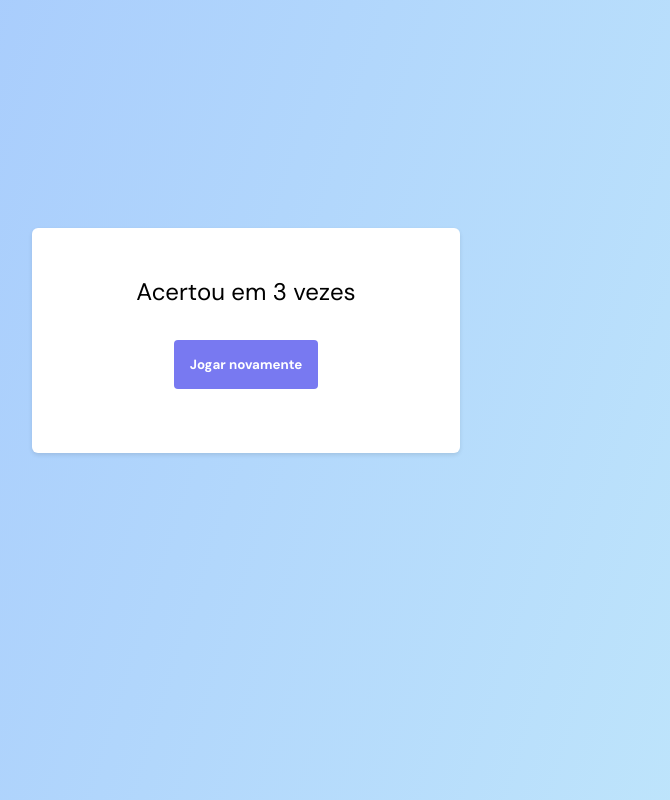
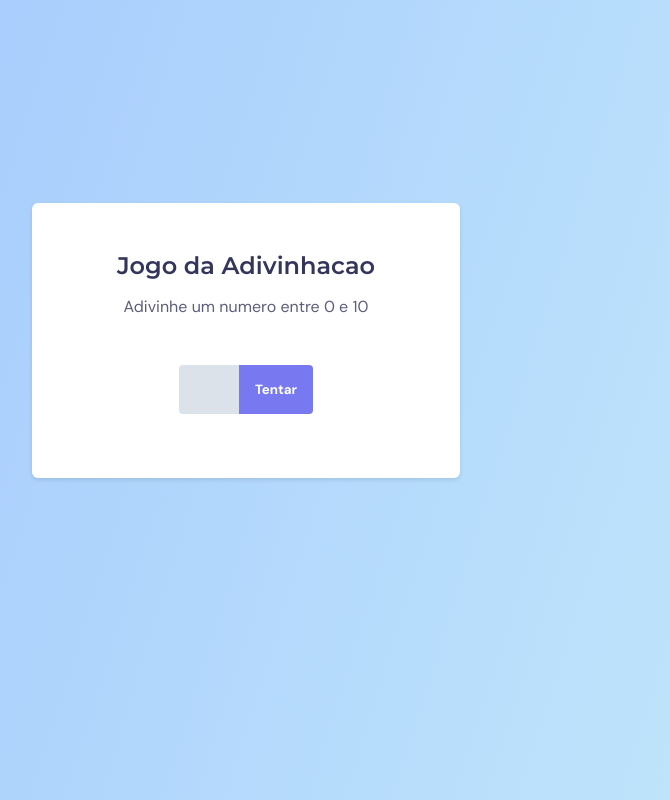
Before and after one commit to ElsonFelipe/rocketseat-explorer-projeto08, a plain HTML site: page index.html in a window 1280 px wide. Shown: the whole page, without its empty margins (394-1064 px from the left). Drawn offline with Linux system fonts and the light colour scheme.

Commit message:
concluida a logica da adivinhacao

```diff
--- a/index.html
+++ b/index.html
@@ -12,21 +12,20 @@
 <body>
   <main>
 
-    <div class="screen1 hide">
+    <div class="screen1">
       <h1>Jogo da Adivinhacao</h1>
       <p>Adivinhe um numero entre 0 e 10</p>
 
       <form>
-        <input type="number">
-        <button>Tentar</button>
+        <input id="inputNumber" type="number">
+        <button onclick="handleClick(event)">Tentar</button>
       </form>
     </div>
-    <div class="screen2">
+    <div class="screen2 hide">
       <h2>Acertou em 3 vezes</h2>
       <button>Jogar novamente</button>
     </div>
-
-
   </main>
+  <script src="./main.js"></script>
 </body>
 </html>
--- /dev/null
+++ b/main.js
@@ -0,0 +1,17 @@
+const randomNumber = Math.round(Math.random() * 10)
+let xAttempts = 1
+
+function handleClick(event) {
+  event.preventDefault()
+
+  const inputNumber = document.querySelector("#inputNumber")
+
+  if (Number(inputNumber.value) == randomNumber) {
+    document.querySelector(".screen1").classList.add("hide")
+    document.querySelector(".screen2").classList.remove("hide")
+
+    document.querySelector(".screen2 h2").innerText = `Acertou em ${xAttempts} tentativas`
+  }
+
+  xAttempts++
+}
```
